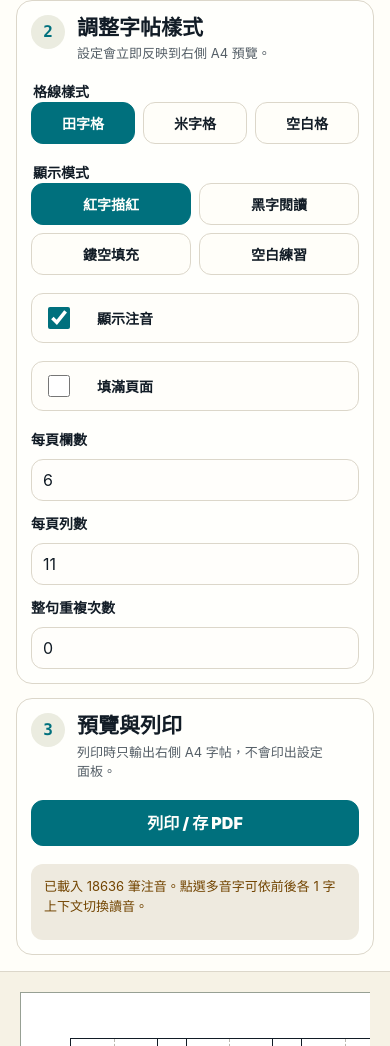
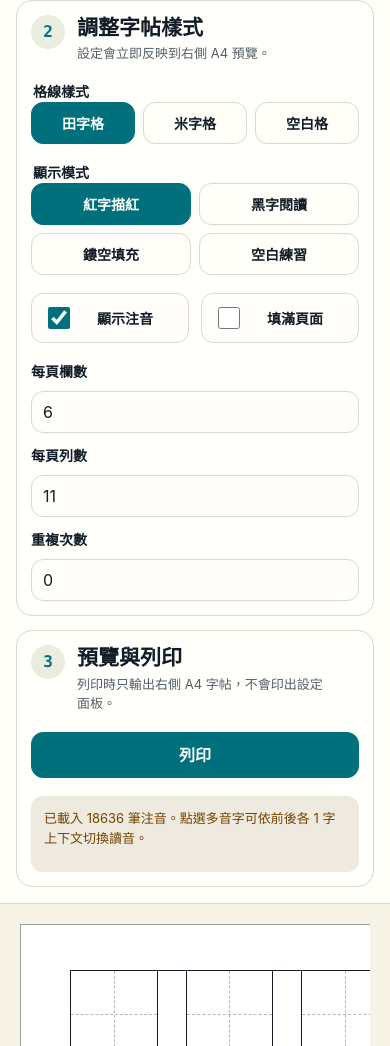
Before and after one commit to Hank076/copybook, a plain HTML site: page index.html in a window 390 px wide. Shown: the part 509-1555 px from the top of the page. Drawn offline with Linux system fonts and the light colour scheme; a web font is replaced by a local one.

Commit message:
feat: refine control panel layout and fill-page interaction
- fix left control panel width at 400px
- place the bopomofo and fill-page toggles side by side
- disable the repeat count input while fill page is on
- rename the repeat field to 重複次數 and the print button to 列印

```diff
--- a/app.js
+++ b/app.js
@@ -210,6 +210,7 @@ function render() {
   const missing = new Set();
 
   els.repeatCount.value = String(repeat);
+  els.repeatCount.disabled = fillPage;
   els.columnCount.value = String(columns);
   els.rowCount.value = String(preferredRows);
 
--- a/index.html
+++ b/index.html
@@ -59,6 +59,7 @@
             </div>
           </fieldset>
 
+          <div class="switch-row">
             <label class="switch">
               <input id="bpmfToggle" type="checkbox" checked>
               <span>顯示注音</span>
@@ -68,6 +69,7 @@
               <input id="fillPageToggle" type="checkbox">
               <span>填滿頁面</span>
             </label>
+          </div>
 
           <div class="control-grid">
             <label class="field">
@@ -81,7 +83,7 @@
             </label>
 
             <label class="field">
-              <span>整句重複次數</span>
+              <span>重複次數</span>
               <input id="repeatCount" type="number" min="0" max="12" value="0">
             </label>
           </div>
@@ -97,7 +99,7 @@
           </div>
 
           <div class="actions">
-            <button id="printButton" class="primary-button" type="button">列印 / 存 PDF</button>
+            <button id="printButton" class="primary-button" type="button">列印</button>
           </div>
 
           <p id="status" class="status" role="status">正在載入注音資料...</p>
--- a/style.css
+++ b/style.css
@@ -56,7 +56,7 @@ button {
 
 .app-shell {
   display: grid;
-  grid-template-columns: min(33.333vw, calc(100vw - 210mm - 80px)) minmax(0, 1fr);
+  grid-template-columns: 400px minmax(0, 1fr);
   min-height: 100vh;
 }
 
@@ -241,6 +241,12 @@ input[type="range"] {
   border-color: var(--accent);
   background: var(--accent);
   color: var(--surface);
+}
+
+.switch-row {
+  display: grid;
+  grid-template-columns: repeat(2, minmax(0, 1fr));
+  gap: 12px;
 }
 
 .switch {
```
Lines whose indentation alone changed are shown as unchanged.
